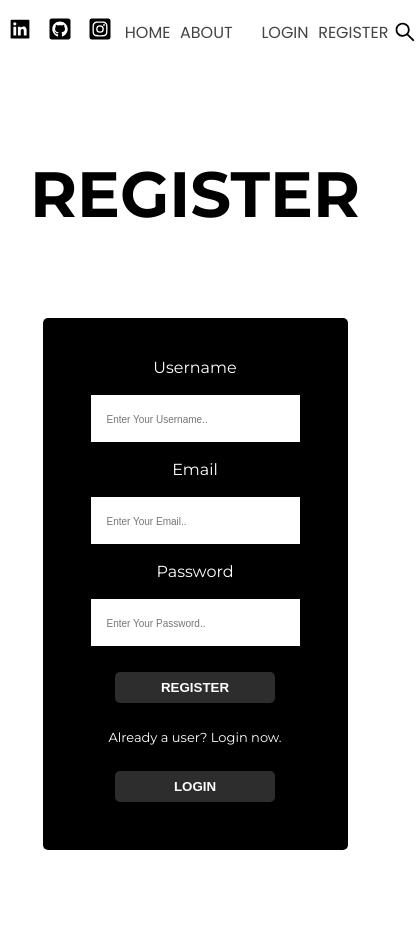
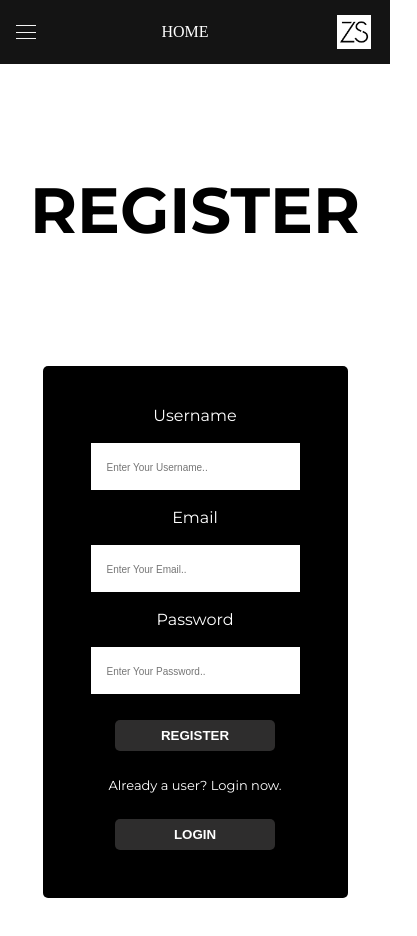
Before and after one commit to ZedanSaheer/mern-stack-blog-project, a React (Create React App) app: page /write in a window 390 px wide. Shown: the top 936 px of the page, 417 px wide, since content can reach past the window. Before the commit the page ends 908 px from the top, so only its background shows below. Built offline with nearby package versions, Linux system fonts and the light colour scheme.

Commit message:
making ui changes and responsive!

```diff
--- a/public/index.html
+++ b/public/index.html
@@ -3,6 +3,7 @@
   <head>
     <meta charset="utf-8" />
     <link rel="shortcut icon" href="./zs.png">
+    <meta name="viewport" content="width=device-width, initial-scale=1.0">
     <link rel="icon" href="./zs.png">
     <title>Zedan Writes</title>
     <style>
--- a/src/App.css
+++ b/src/App.css
@@ -7,6 +7,9 @@
     margin: 0;
     box-sizing: border-box;
 }
+.App{
+    -webkit-tap-highlight-color: transparent;
+}
 .warning{
     color: red;
     font-size: 10px;
--- a/src/components/header/Header.css
+++ b/src/components/header/Header.css
@@ -27,3 +27,8 @@
     height: 30rem;
     object-fit: cover;
 }
+@media (max-width:600px) {
+    .header{
+        margin-top: 0px;
+    }
+}
--- a/src/components/post/Post.css
+++ b/src/components/post/Post.css
@@ -78,3 +78,13 @@
     -webkit-line-clamp: 4;
     -webkit-box-orient: vertical;
 }
+@media (max-width:800px) {
+    .post{
+        width: 50%;
+    }
+}
+@media (max-width:600px) {
+    .post{
+        width: 100%;
+    }
+}
--- a/src/components/posts/Posts.css
+++ b/src/components/posts/Posts.css
@@ -1,7 +1,7 @@
 .posts{
     flex: 9;
     display: flex;
-    justify-content: center;
+    justify-content: flex-start;
     flex-wrap: wrap;
     margin-top: 1rem;
 }
--- a/src/components/topbar/Topbar.css
+++ b/src/components/topbar/Topbar.css
@@ -55,7 +55,17 @@
     border-radius: 50%;
     object-fit: cover;
     margin-right: 1rem;
-    margin-top: 0.5rem;
+}
+.topbar-right-wrapper{
+    display: flex;
+    justify-content: center;
+    align-items: center;
+    padding: 0 0.5rem;
+}
+.topbar-settings{
+    text-transform: uppercase;
+    font-weight: 800;
+    font-size: 12px;
 }
 .sb-avatar{
     margin: 0 0.5rem;
@@ -71,3 +81,98 @@
     transform: scale(1.2);
     transition: transform 0.3s ease;
 }
+.topbar-sm{
+    display: none;
+}
+@media (max-width:600px) {
+    .topbar-sm{
+        position: fixed;
+        z-index: 99999;
+        top: 0;
+        display: flex;
+        height: 4rem;
+        width: 100%;
+        background-color: rgb(20, 20, 20);
+        justify-content: space-between;
+        align-items: center;
+        margin-bottom: 2rem;
+        padding: 0 1rem;
+    }
+    .topbar-auth{
+        font-weight: 600;
+    }
+    .topbar-right-wrapper{
+        display: flex;
+        justify-content: center;
+        align-items: center;
+        padding: 0 0.5rem;
+    }
+    .topbar-settings{
+        text-transform: uppercase;
+        font-weight: 800;
+        font-size: 12px;
+    }
+    .topbar-sm-logo{
+        width: 40px;
+        height: 40px;
+        padding: 0.2rem;
+    }
+    .topbar-menu.active{
+        position: relative;
+        left: 30%;
+    }
+    .topbar-menu-top{
+        width: 20px;
+        height: 1px;
+        background-color: whitesmoke;
+    }
+    .topbar-menu-middle{
+        width: 20px;
+        height: 1px;
+        background-color: whitesmoke;
+        margin: 0.35rem 0;
+    }
+    .topbar-menu-bottom{
+        width: 20px;
+        height: 1px;
+        background-color: whitesmoke;
+    }
+    .topbar-menu-top.active{
+        margin-bottom: -2px;
+        transform: rotate(45deg);
+        transition: transform 0.3s ease;
+    }
+    .topbar-menu-middle.active{
+        display: none;
+    }
+    .topbar-menu-bottom.active{
+        transform: rotate(-45deg);
+        transition: transform 0.3s ease;
+    }
+    .topbar.active{
+        position: fixed;
+        top: 0;
+        left: 0;
+        height: 100vh;
+        flex-direction: column;
+        width: 40%;
+        padding-bottom: 20rem;
+        padding-top: 5rem;
+        transform: translate(0);
+        transition: transform 0.3s ease-in-out;
+    }
+    .topbar.close{
+        transform: translate(-100);
+        transition: transform 0.2s ease-in-out;
+    }
+    .topbar_center-list{
+        display: flex;
+        flex-direction: column;
+        height: 100%;
+        justify-content: space-around;
+        align-items: center;
+    }
+    .topbar_center-listItem.sm{
+        color: white !important;
+    }
+}
--- a/src/components/topbar/Topbar.js
+++ b/src/components/topbar/Topbar.js
@@ -1,14 +1,16 @@
 import "./Topbar.css"
-import { AiFillLinkedin ,AiOutlineSearch} from "react-icons/ai"
-import { FaInstagramSquare,FaGithubSquare } from "react-icons/fa"
+import { AiFillLinkedin} from "react-icons/ai"
+import { FaInstagramSquare, FaGithubSquare } from "react-icons/fa"
 import { Link } from "react-router-dom"
-import { useContext } from "react"
+import { useContext, useState } from "react"
 import { Context } from "../../context/Context"
 import Avatar from "react-avatar"
+import logo from "./zs.png"
 
 const Topbar = () => {
 
     const { user, dispatch } = useContext(Context);
+    const [toggle, setToggle] = useState(false);
 
     const handleLogout = () => {
         dispatch({
@@ -18,7 +20,26 @@ const Topbar = () => {
     const PF = "https://mern-blog-zedan.herokuapp.com/images/"
 
     return (
-        <div className="topbar">
+        <>
+            <div className="topbar-sm">
+                <div className={toggle ? `topbar-menu active` : `topbar-menu`} onClick={() => setToggle(value => !value)}>
+                    <div className={toggle ? `topbar-menu-top active` : `topbar-menu-top`}></div>
+                    <div className={toggle ? `topbar-menu-middle active` : `topbar-menu-middle`}></div>
+                    <div className={toggle ? `topbar-menu-bottom active` : `topbar-menu-bottom`}></div>
+                </div>
+                {!toggle && (<Link to="/" className="link">
+                    <li className="topbar_center-listItem sm">
+                        HOME
+                    </li>
+                </Link>)}
+               {!toggle && (user && ( <Link className="link" to="/write">
+                    <li className="topbar_center-listItem sm">
+                      WRITE
+                    </li>
+                </Link>))}
+                <img src={logo} alt="logo" className="topbar-sm-logo" />
+            </div>
+            <div className={toggle ? `topbar active` : `topbar close`}>
                 <div className="topbar_left">
                     <a href="https://www.linkedin.com/in/zedan-saheer-a0b25820a/" className="link"> <AiFillLinkedin className="topbar_left-icons" /></a>
                     <a href="https://github.com/ZedanSaheer" className="link"> <FaGithubSquare className="topbar_left-icons" /></a>
@@ -26,22 +47,22 @@ const Topbar = () => {
                 </div>
                 <div className="topbar_center">
                     <ul className="topbar_center-list">
-                    <Link to="/" className="link">
+                        <Link to="/" className="link" onClick={()=>setToggle(value=>!value)}>
                             <li className="topbar_center-listItem">
                                 HOME
                             </li>
                         </Link>
-                    <Link className="link" to="/about">
+                        <Link className="link" to="/about" onClick={()=>setToggle(value=>!value)}>
                             <li className="topbar_center-listItem">
                                 ABOUT
                             </li>
                         </Link>
-                    <Link className="link" to="/write">
+                        <Link className="link" to="/write" onClick={()=>setToggle(value=>!value)}>
                             <li className="topbar_center-listItem">
                                 {user && "WRITE"}
                             </li>
                         </Link>
-                    <Link className="link" to="/">
+                        <Link className="link" to="/" onClick={()=>setToggle(value=>!value)}>
                             <li className="topbar_center-listItem" onClick={handleLogout}>
                                 {user && "LOGOUT"}
                             </li>
@@ -50,20 +71,25 @@ const Topbar = () => {
                 </div>
                 <div className="topbar_right">
                     {user ?
-                    (<Link className="link" to="/settings">
-                        {user.profilePic ? (<img src={PF+user.profilePic} alt="profile" className="topbar_right-img" />) : (<Avatar name={user.username} size="30" className="avatar" round />)}
+                        (<Link className="link" to="/settings" onClick={()=>setToggle(value=>!value)}>
+                            <div className="topbar-right-wrapper">
+                                {user.profilePic ? (<img src={PF + user.profilePic} alt="profile" className="topbar_right-img" />) : (<Avatar name={user.username} size="30" className="avatar" round />)}
+                                <span className="topbar-settings">
+                                    Profile
+                                </span>
+                            </div>
                         </Link>)
                         :
                         (
                             <ul className="topbar_center-list">
-                            <li className="topbar_center-listItem">  <Link className="link" to="/login">LOGIN</Link></li>
+                                <li className="topbar_center-listItem">  <Link className="link topbar-auth" to="/login" onClick={()=>setToggle(value=>!value)}>LOGIN</Link></li>
                                 <li className="topbar_center-listItem">
-                                <Link className="link" to="/register">REGISTER</Link>
+                                    <Link className="link topbar-auth" to="/register" onClick={()=>setToggle(value=>!value)}>REGISTER</Link>
                                 </li> </ul>
                         )}
-                <AiOutlineSearch className="topbar_right-searchIcon" />
                 </div>
             </div>
+        </>
     )
 }
 
--- a/src/pages/home/Home.css
+++ b/src/pages/home/Home.css
@@ -1,3 +1,4 @@
 .home{
     display: flex;
+    width: 100%;
 }
--- a/src/pages/login/Login.css
+++ b/src/pages/login/Login.css
@@ -1,5 +1,5 @@
 .login{
-    height: calc(100vh - 4rem);
+    height: 100vh;
     display: flex;
     flex-direction: row;
     align-items: center;
@@ -63,7 +63,6 @@ h2{
 @media (max-width:600px) {
     .login{
         flex-direction: column;
-        margin-top: 4rem;
     }
     .login_form{
         margin: 2rem 0;
--- a/src/pages/viewPost/Viewpost.css
+++ b/src/pages/viewPost/Viewpost.css
@@ -1,4 +1,5 @@
 .viewpost{
     display: flex;
     width: 100%;
+    padding-top: 3rem;
 }
--- a/src/pages/write/Write.css
+++ b/src/pages/write/Write.css
@@ -1,8 +1,8 @@
 .write {
-    padding-top: 3rem;
+    padding-top: 5rem;
 }
 
-.write_img{
+.write_img {
     margin-left: 10rem;
     width: 70vw;
     height: 250px;
@@ -45,8 +45,8 @@
     font-weight: 600;
 }
 
-.write_input::placeholder{
-    font-family: "poppins",sans-serif;
+.write_input::placeholder {
+    font-family: "poppins", sans-serif;
     text-transform: capitalize;
 }
 
@@ -70,20 +70,28 @@
     border: none;
     text-transform: uppercase;
     border-radius: 10px;
-    font-family: "montserrat",sans-serif;
+    font-family: "montserrat", sans-serif;
     font-weight: 500;
     font-size: 16px;
 }
-.write_form_submit:hover{
+
+.write_form_submit:hover {
     background-color: rgb(92, 92, 92);
     cursor: pointer;
+}
+
+@media (max-width:600px) {
+    .write_form_submit {
+        top: 0px;
+        right: 60px;
+    }
 }
 
 @media (max-width:800px) {
     .write_form_group {
         margin-left: 4rem;
     }
-    .write_img{
+    .write_img {
         margin-left: 4rem;
     }
 }
```
Also changed, not shown: src/components/sidebar/Sidebar.css (+28 -12 lines), src/components/topbar/zs.png (added). Lines whose indentation alone changed are shown as unchanged.
